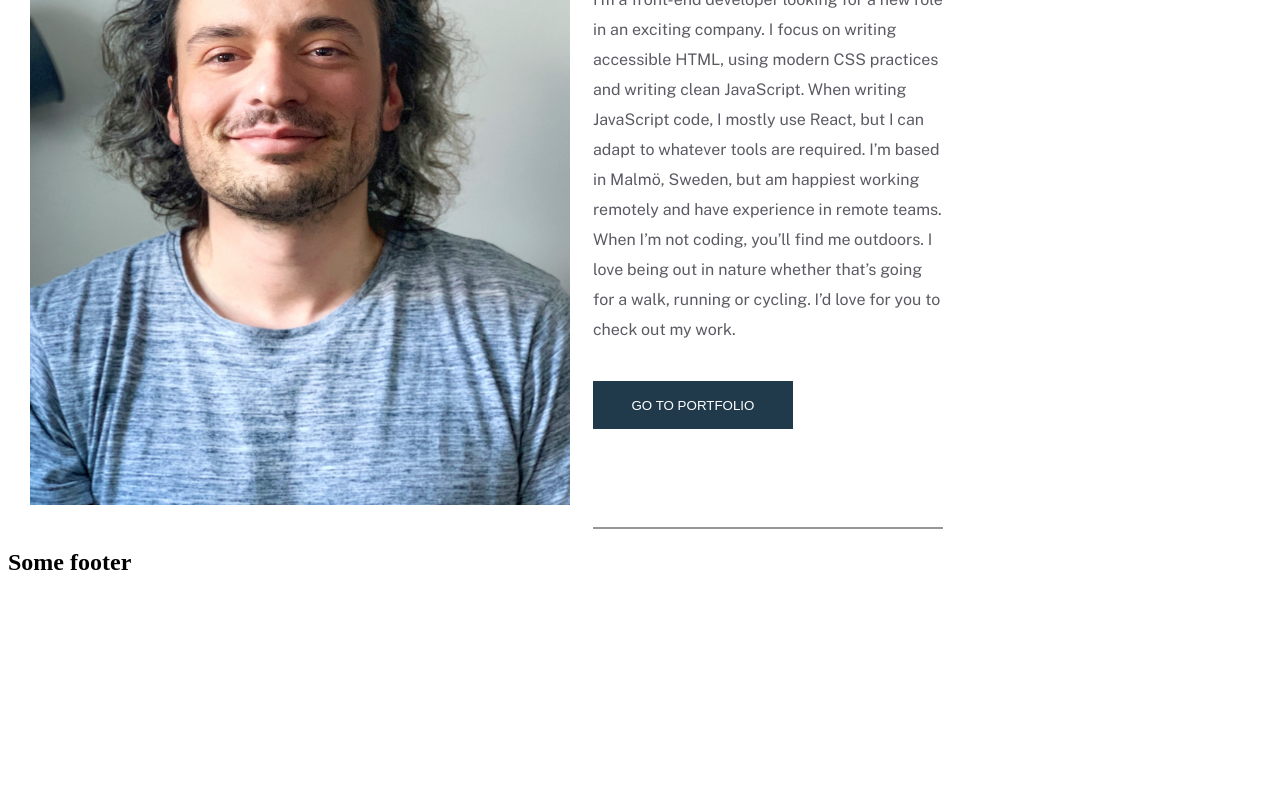
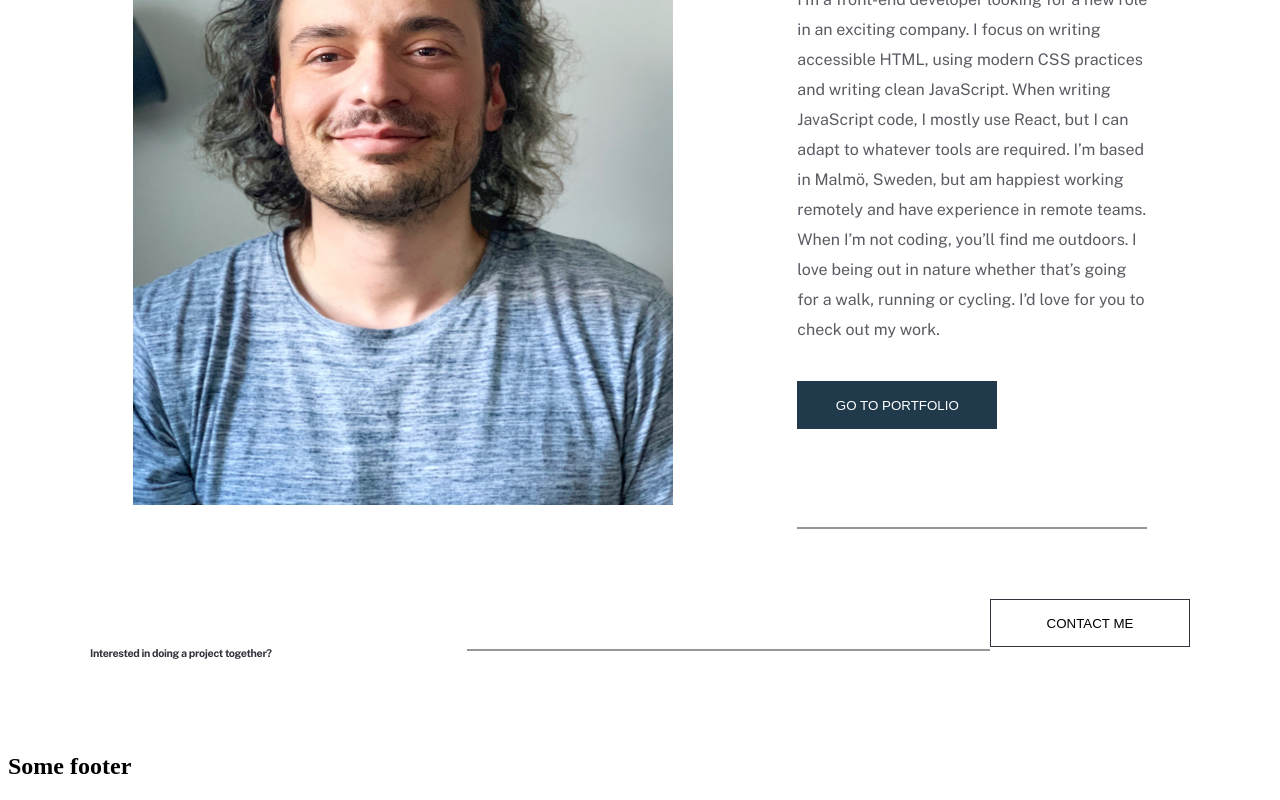
Before and after one commit to ArlindPestisha/portfolio, a Next.js app: page /public/ in a window 1280 px wide. Shown: the part 1013-1813 px from the top of the page. Before the commit the page ends 1609 px from the top, so only its background shows below. Built offline with nearby package versions, Linux system fonts and the light colour scheme.

Commit message:
fixin some text issues

```diff
--- a/components/About/About.js
+++ b/components/About/About.js
@@ -5,6 +5,8 @@ import {
   AboutWrapper,
   ButtonWrapper,
   ImageWrapper,
+  Line,
+  SectionTwoText,
   SectionWrapper,
   TextWrapper,
 } from "./AboutStyled";
@@ -25,17 +27,16 @@ const About = () => {
           <Button text="GO TO PORTFOLIO" />
         </ButtonWrapper>
       </TextWrapper>
-      <div>
+      <SectionWrapper>
+        <SectionTwoText>
+          <Text heading4="Interested in doing a project together?" />
+          </SectionTwoText>
+
+        <Line></Line>
         <div>
-          <Text paragraph="Interested in doing a project together?" />
+          <StyledButton primary>CONTACT ME</StyledButton>
         </div>
-
-        <div></div>
-        <div>
-          <StyledButton primary >CONTACT ME</StyledButton>
-        </div>
-        </div>
-
+      </SectionWrapper>
     </AboutWrapper>
   );
 };
--- a/components/About/AboutStyled.js
+++ b/components/About/AboutStyled.js
@@ -6,13 +6,11 @@ export const AboutWrapper = styled.div`
   flex-direction: row;
   margin-top: 150px;
   flex-wrap: wrap;
-
 `;
 
 export const ImageWrapper = styled.div`
   width: 540px;
   height: 650px;
-
 `;
 
 export const TextWrapper = styled.div`
@@ -29,5 +27,37 @@ export const ButtonWrapper = styled.div`
 export const SectionWrapper = styled.div`
   display: flex;
   /* justify-content: space-between; */
+  width: 1100px;
+  justify-content: space-between;
+  padding-top: 20px;
+  margin-top: 50px;
+margin-bottom: 50px;
+`;
 
+export const SectionTwoText = styled.div`
+  width: 385px;
+  height: 84px;
+  font-style: normal;
+font-weight: bold;
+font-size: 16px;
+line-height: 42px;
+
+/* or 105% */
+letter-spacing: -0.357143px;
+
+color: #33323D;
 `;
+export const Line = styled.div`
+  /* border-top: 2px solid; */
+  width: 534px;
+  border-bottom: 2px solid #979797;
+
+  height: 0px;
+  border-top-width: 0px;
+  margin-top: 50px;
+`;
+
+export const SectionTwoBtnWrapper = styled.div`
+  padding-left: 30px;
+  margin-top: 25px;
+`;
--- a/components/Text/Text.js
+++ b/components/Text/Text.js
@@ -1,11 +1,12 @@
-import { H2, ParagraphStyled } from "./TextStyled";
+import { H2, H4, ParagraphStyled } from "./TextStyled";
 
-const Text = ({ heading, paragraph }) => {
+const Text = ({ heading, heading4 ,paragraph }) => {
   return (
     <div>
       <H2>
         {heading}
       </H2>
+      <H4>{heading4}</H4>
       <ParagraphStyled>
         {paragraph}
       </ParagraphStyled>
--- a/components/Text/TextStyled.js
+++ b/components/Text/TextStyled.js
@@ -28,3 +28,16 @@ export const ParagraphStyled = styled.p`
   mix-blend-mode: normal;
   opacity: 0.8;
 `;
+export const H4 = styled.h6`
+  font-family: "Public Sans", sans-serif;
+
+  /* font-style: normal;
+  font-weight: bold;
+  font-size: 40px;
+  line-height: 42px; */
+
+  /* identical to box height, or 105% */
+  letter-spacing: -0.357143px;
+
+  color: #33323d;
+`;
```
